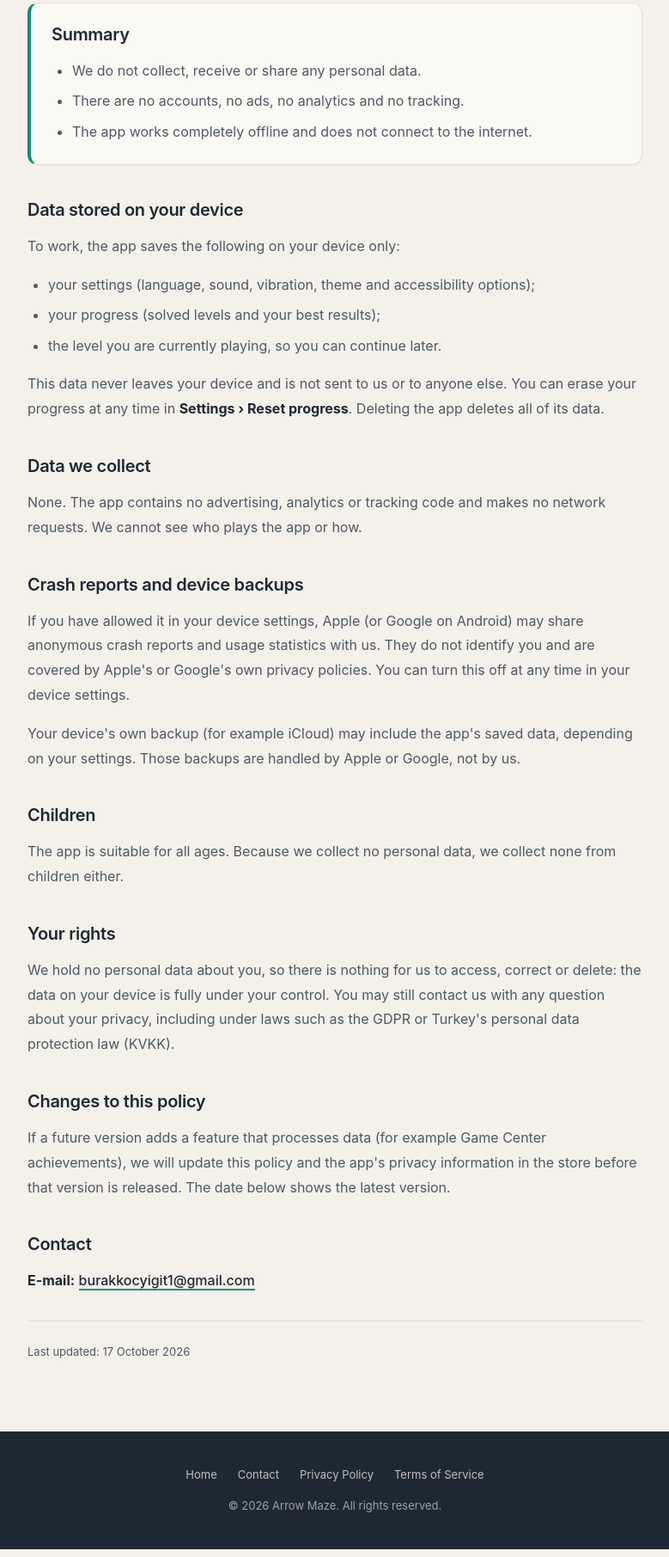
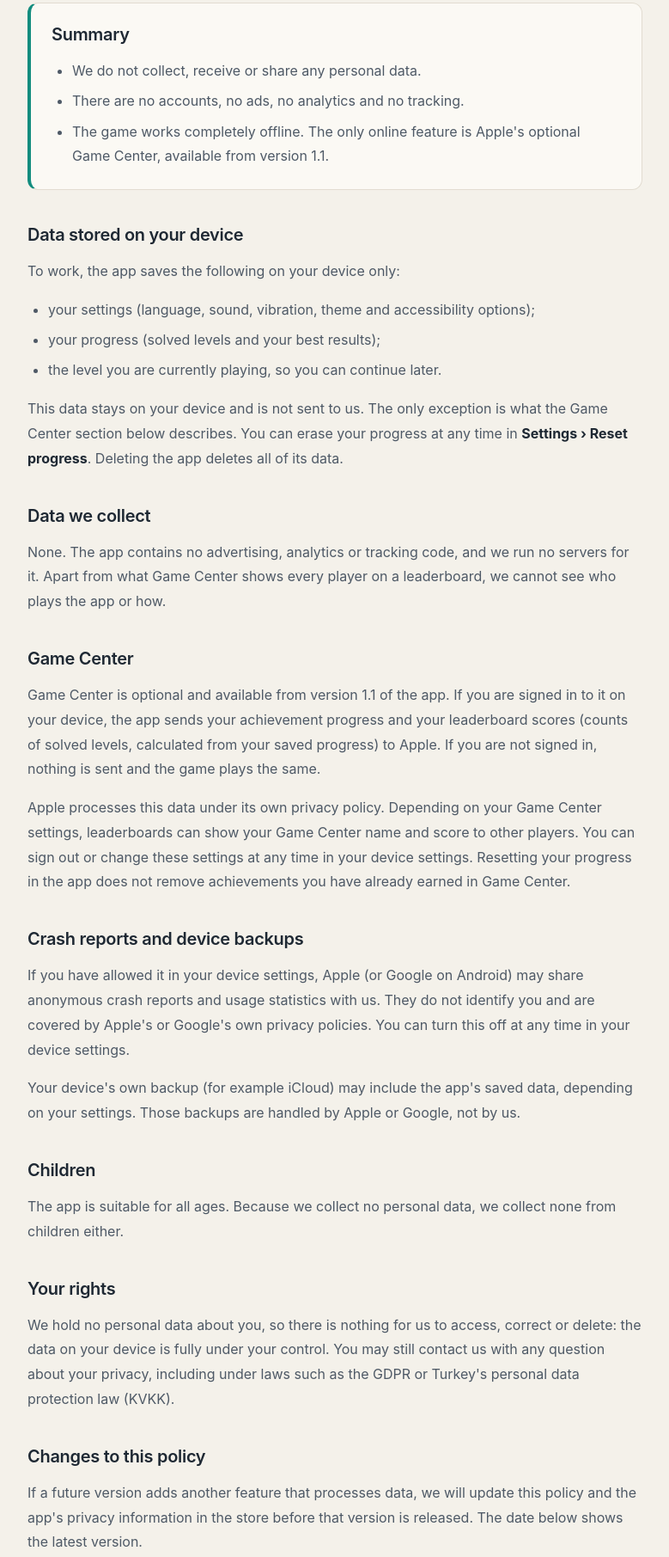
Before and after one commit to burakkocyigit92/burakkocyigit, a plain HTML site: page apps/arrow-maze/privacy.html in a window 1280 px wide. Shown: the part 360-2171 px from the top of the page at 86% size, without its empty margins (250-1029 px from the left). Drawn offline with Linux system fonts and the light colour scheme.

Commit message:
arrow-maze: Game Center gizlilik metni ve TR App Store baglantisi
Co-Authored-By: Claude Opus 5.5 <noreply@anthropic.com>

```diff
--- a/apps/arrow-maze/privacy.html
+++ b/apps/arrow-maze/privacy.html
@@ -51,7 +51,7 @@
       <ul>
         <li>We do not collect, receive or share any personal data.</li>
         <li>There are no accounts, no ads, no analytics and no tracking.</li>
-        <li>The app works completely offline and does not connect to the internet.</li>
+        <li>The game works completely offline. The only online feature is Apple's optional Game Center, available from version 1.1.</li>
       </ul>
     </div>
 
@@ -62,10 +62,14 @@
       <li>your progress (solved levels and your best results);</li>
       <li>the level you are currently playing, so you can continue later.</li>
     </ul>
-    <p>This data never leaves your device and is not sent to us or to anyone else. You can erase your progress at any time in <strong>Settings › Reset progress</strong>. Deleting the app deletes all of its data.</p>
+    <p>This data stays on your device and is not sent to us. The only exception is what the Game Center section below describes. You can erase your progress at any time in <strong>Settings › Reset progress</strong>. Deleting the app deletes all of its data.</p>
 
     <h2>Data we collect</h2>
-    <p>None. The app contains no advertising, analytics or tracking code and makes no network requests. We cannot see who plays the app or how.</p>
+    <p>None. The app contains no advertising, analytics or tracking code, and we run no servers for it. Apart from what Game Center shows every player on a leaderboard, we cannot see who plays the app or how.</p>
+
+    <h2>Game Center</h2>
+    <p>Game Center is optional and available from version 1.1 of the app. If you are signed in to it on your device, the app sends your achievement progress and your leaderboard scores (counts of solved levels, calculated from your saved progress) to Apple. If you are not signed in, nothing is sent and the game plays the same.</p>
+    <p>Apple processes this data under its own privacy policy. Depending on your Game Center settings, leaderboards can show your Game Center name and score to other players. You can sign out or change these settings at any time in your device settings. Resetting your progress in the app does not remove achievements you have already earned in Game Center.</p>
 
     <h2>Crash reports and device backups</h2>
     <p>If you have allowed it in your device settings, Apple (or Google on Android) may share anonymous crash reports and usage statistics with us. They do not identify you and are covered by Apple's or Google's own privacy policies. You can turn this off at any time in your device settings.</p>
@@ -78,12 +82,12 @@
     <p>We hold no personal data about you, so there is nothing for us to access, correct or delete: the data on your device is fully under your control. You may still contact us with any question about your privacy, including under laws such as the GDPR or Turkey's personal data protection law (KVKK).</p>
 
     <h2>Changes to this policy</h2>
-    <p>If a future version adds a feature that processes data (for example Game Center achievements), we will update this policy and the app's privacy information in the store before that version is released. The date below shows the latest version.</p>
+    <p>If a future version adds another feature that processes data, we will update this policy and the app's privacy information in the store before that version is released. The date below shows the latest version.</p>
 
     <h2>Contact</h2>
     <p><strong>E-mail:</strong> <a href="mailto:burakkocyigit1@gmail.com">burakkocyigit1@gmail.com</a></p>
 
-    <p class="last-updated">Last updated: 17 October 2026</p>
+    <p class="last-updated">Last updated: 14 November 2026</p>
   </div>
 
   <!-- Footer -->
```
Also changed, not shown: apps/arrow-maze/tr/index.html (+1 -1 lines), apps/arrow-maze/tr/privacy.html (+9 -5 lines), tr/index.html (+1 -1 lines).
